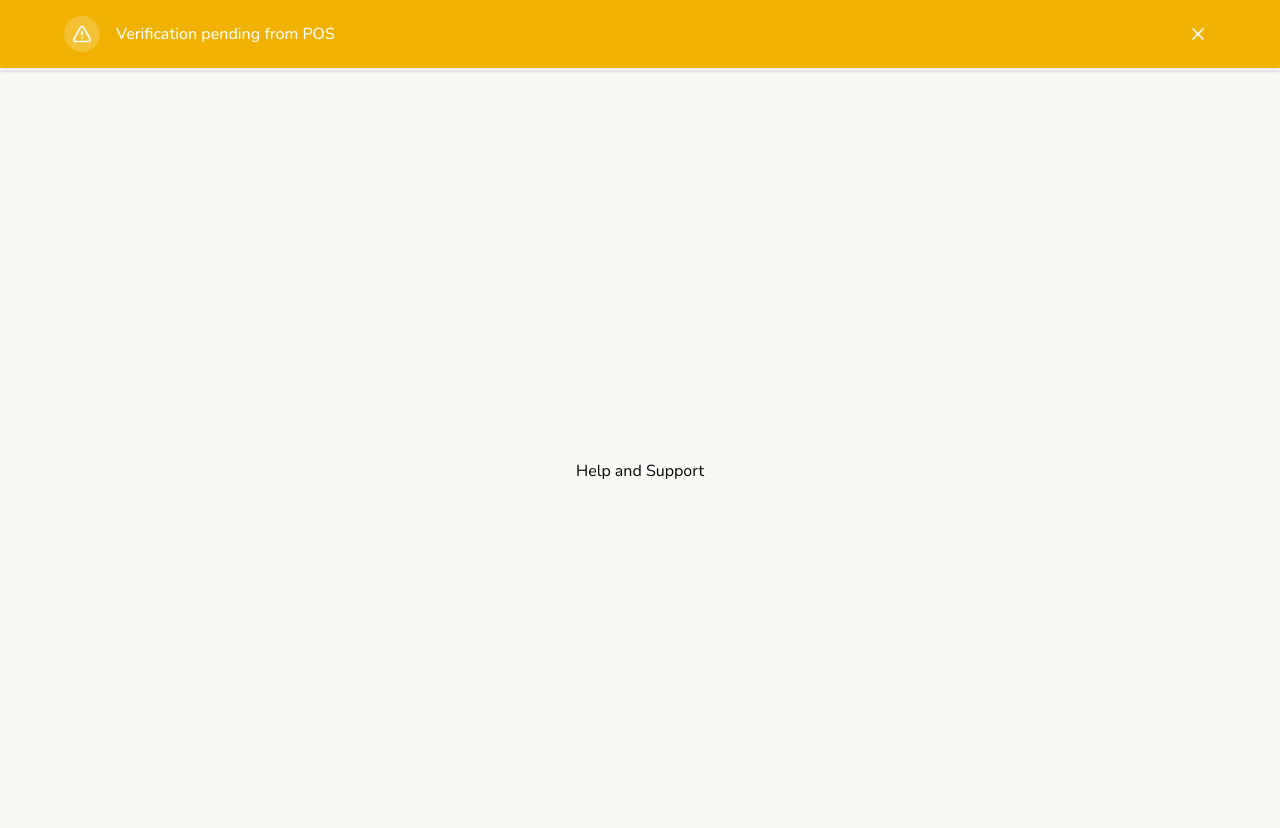
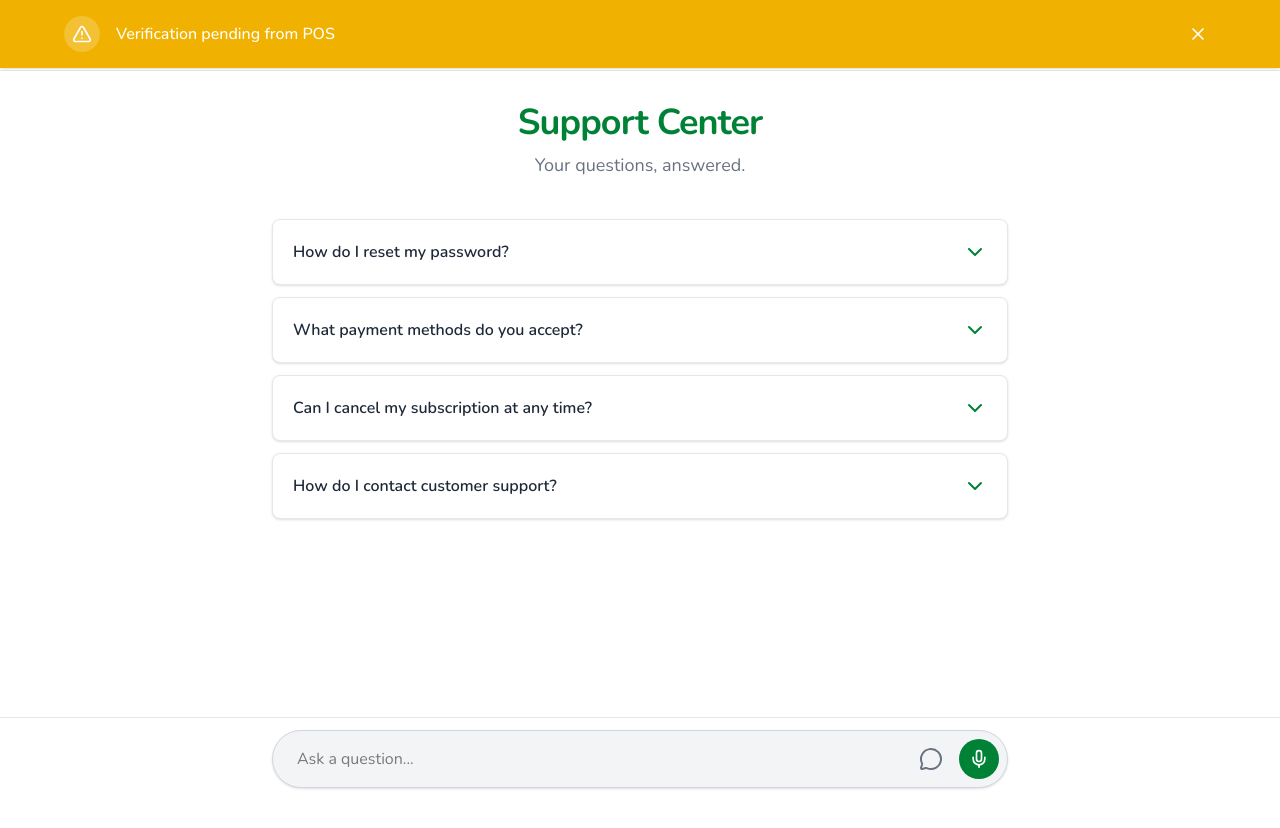
Before and after one commit to sameerkali/ucf-user, a React (Vite) app: page /kisaan/help in a window 1280 px wide. Shown: the top 828 px of the page. Built offline with nearby package versions, Linux system fonts and the light colour scheme; no server answers; sample sign-in values are in the browser's storage.

Commit message:
help and support page

```diff
--- a/src/pages/HelpAndSupportPage.tsx
+++ b/src/pages/HelpAndSupportPage.tsx
@@ -1,9 +1,144 @@
-const HelpAndSupportPage = () => {
-  return (
-    <div className='flex justify-center items-center min-h-screen'>
-<h1>Help and Support</h1>
-    </div>
-  )
+import type { FC } from "react";
+import { useState } from "react";
+import { MessageCircle, Mic, ChevronDown, ChevronUp } from "lucide-react";
+
+export interface FaqItem {
+  id: number;
+  question: string;
+  answer: string;
 }
 
-export default HelpAndSupportPage
+const faqData: FaqItem[] = [
+  {
+    id: 1,
+    question: "How do I reset my password?",
+    answer:
+      "You can reset your password by going to the 'Account Settings' page and clicking on 'Forgot Password'. An email with instructions will be sent to you.",
+  },
+  {
+    id: 2,
+    question: "What payment methods do you accept?",
+    answer:
+      "We accept all major credit cards, including Visa, MasterCard, and American Express. We also support payments via PayPal and direct bank transfer.",
+  },
+  {
+    id: 3,
+    question: "Can I cancel my subscription at any time?",
+    answer:
+      "Yes, you can cancel your subscription at any time from your dashboard. Your subscription will remain active until the end of the current billing cycle.",
+  },
+  {
+    id: 4,
+    question: "How do I contact customer support?",
+    answer:
+      "You can contact our customer support team 24/7 by using the chat feature on this page or by sending an email to support@example.com.",
+  },
+];
+
+const HelpAndSupportPage: FC = () => {
+  const [expanded, setExpanded] = useState<number | null>(null);
+  const [input, setInput] = useState("");
+
+  return (
+    <div className="bg-white min-h-screen flex flex-col">
+      {/* Scrollable Content Area */}
+      <main className="flex-1 max-w-3xl mx-auto w-full px-4 pb-32 pt-8">
+        <header className="text-center mb-10">
+          <h1 className="text-4xl font-extrabold text-green-700 tracking-tight">
+            Support Center
+          </h1>
+          <p className="mt-2 text-lg text-gray-500">
+            Your questions, answered.
+          </p>
+        </header>
+
+        <section className="space-y-3">
+          {faqData.map((item) => {
+            const isOpen = expanded === item.id;
+            return (
+              <div key={item.id} className="border border-gray-200 rounded-lg bg-white shadow-sm transition-all">
+                <button
+                  className={`w-full text-left flex items-center justify-between p-5 focus-visible:ring-2 focus-visible:ring-green-700 transition group`}
+                  onClick={() => setExpanded(isOpen ? null : item.id)}
+                  aria-expanded={isOpen}
+                  aria-controls={`faq-content-${item.id}`}
+                >
+                  <span className="font-semibold text-gray-800">{item.question}</span>
+                  {isOpen ? (
+                    <ChevronUp className="text-green-700" aria-label="Collapse" />
+                  ) : (
+                    <ChevronDown className="text-green-700" aria-label="Expand" />
+                  )}
+                </button>
+                {isOpen && (
+                  <div
+                    id={`faq-content-${item.id}`}
+                    className="px-5 pb-5 text-gray-600 text-sm animate-fade"
+                    style={{ animation: "fadein 0.3s" }}
+                  >
+                    {item.answer}
+                  </div>
+                )}
+              </div>
+            );
+          })}
+        </section>
+      </main>
+
+      {/* Floating Chat Input Bar */}
+      <footer className="
+  fixed
+  left-0
+  right-0
+  z-20
+  bg-white/95
+  backdrop-blur-lg
+  border-t
+  border-gray-200
+  bottom-0
+  max-sm:bottom-[8%]  // Only for very small screens
+">
+        <div className="max-w-3xl mx-auto px-4 py-3 w-full">
+          <form
+            className="flex items-center gap-2 bg-gray-100 border border-gray-300 rounded-full shadow-sm p-2 focus-within:ring-2 focus-within:ring-green-700"
+            onSubmit={(e) => {
+              e.preventDefault();
+              // handle input submit
+            }}
+          >
+            <input
+              type="text"
+              value={input}
+              onChange={(e) => setInput(e.target.value)}
+              placeholder="Ask a question..."
+              className="flex-grow w-full bg-transparent focus:outline-none px-4 text-base"
+              aria-label="Ask a question"
+            />
+            <button
+              type="button"
+              className="p-2 rounded-full text-gray-500 hover:bg-gray-200 transition-colors"
+              aria-label="Start chat"
+            >
+              <MessageCircle className="w-6 h-6" />
+            </button>
+            <button
+              type="button"
+              className="p-2.5 rounded-full bg-green-700 text-white hover:bg-green-600 transition-colors"
+              aria-label="Record voice"
+            >
+              <Mic className="w-5 h-5" />
+            </button>
+          </form>
+        </div>
+      </footer>
+
+      {/* Smooth FAQ expand animation */}
+      <style>{`
+        @keyframes fadein { from { opacity: 0; transform: translateY(-8px);} to { opacity: 1; transform: none;} }
+        .animate-fade { animation: fadein 0.3s; }
+      `}</style>
+    </div>
+  );
+};
+
+export default HelpAndSupportPage;
```
